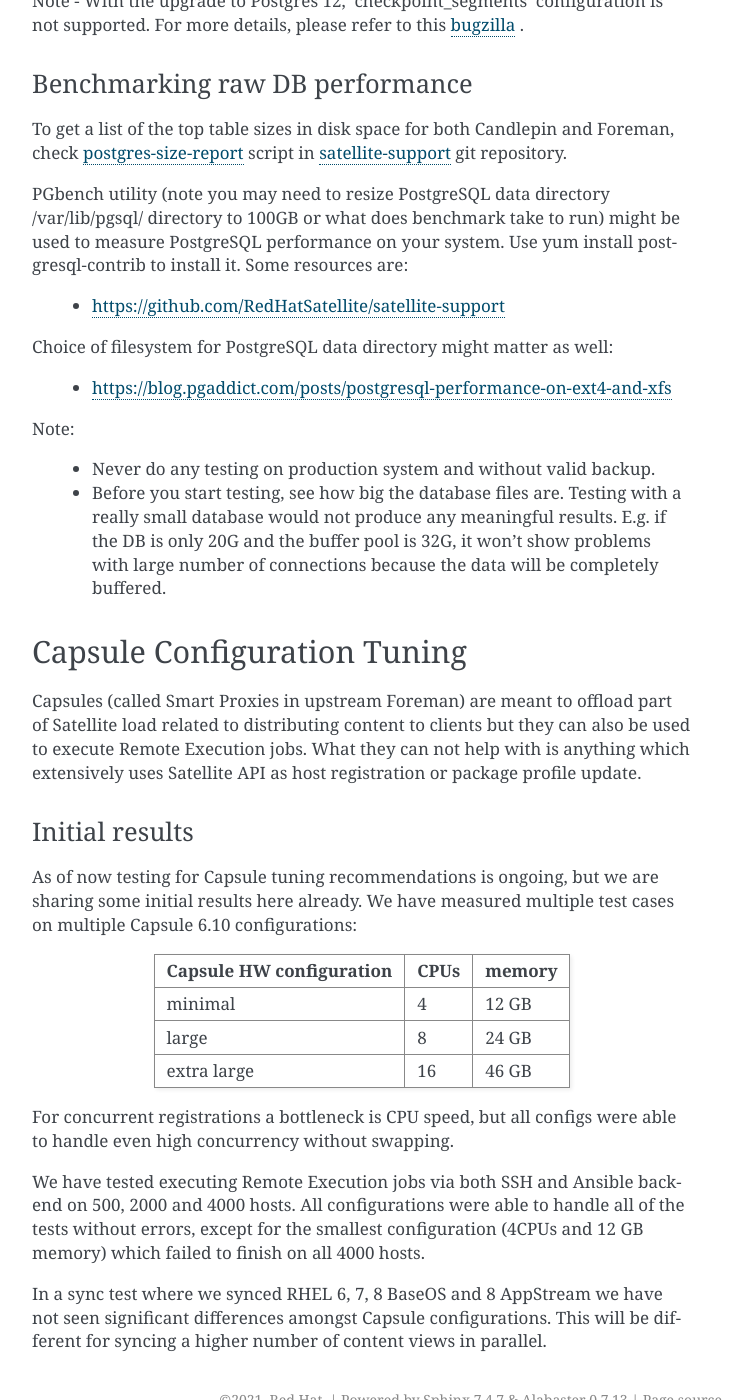
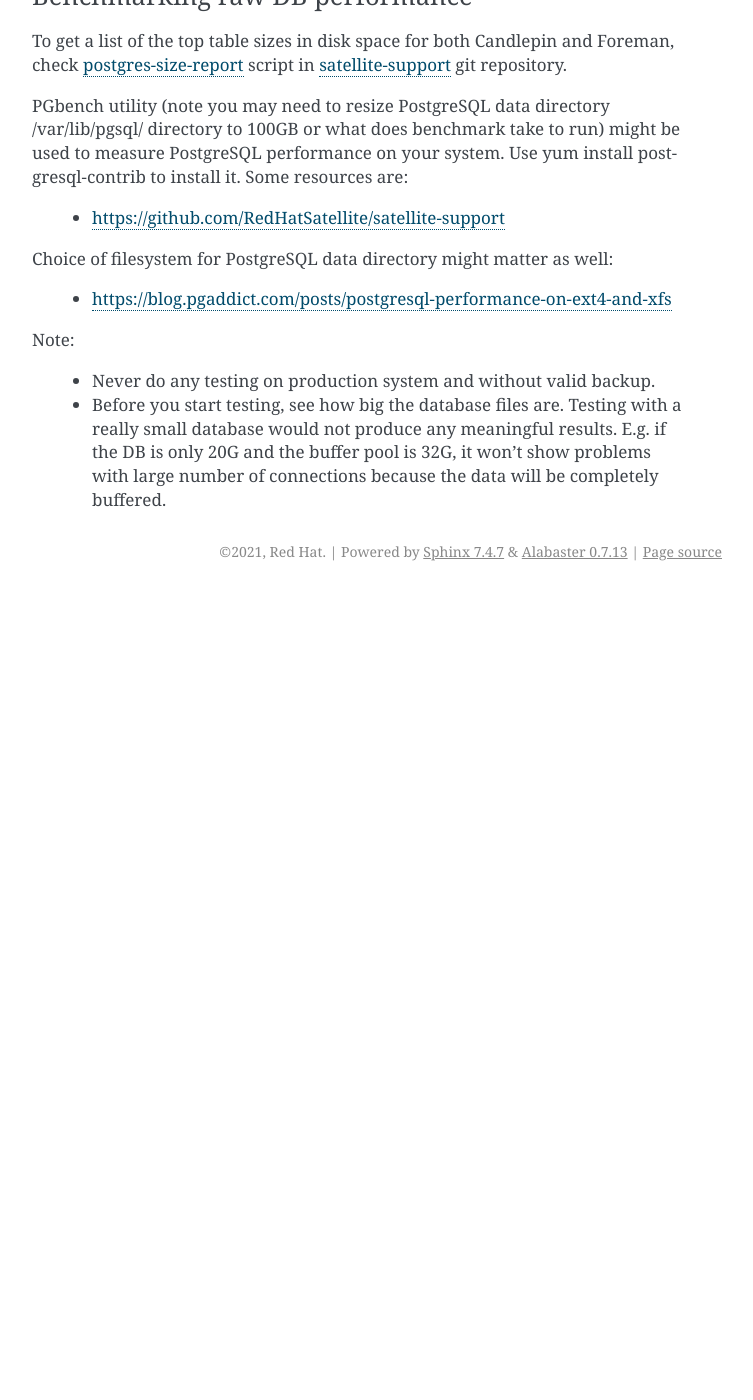
Before and after one commit to RedHatSatellite/satellite-performance-tuning, a Sphinx documentation site: the page built from docs/satellite-configuration-tuning.rst, in a window 1280 px wide and 1400 px high, scrolled down 10159 px. Shown: the whole window, without its empty margins (388-1141 px from the left). Built offline with Sphinx 7.4.7, drawn with Linux system fonts in a browser that asks for light colours; after the commit the page ends 10750 px from its top, so only the background shows below that; some of the changed text lies outside the part shown.

Commit message:
new updates for capsule configuration tuning

```diff
--- a/docs/satellite-configuration-tuning.rst
+++ b/docs/satellite-configuration-tuning.rst
@@ -291,8 +291,6 @@
 
 Dynflow is the workflow management system and task orchestrator which is built as a plugin inside Foreman and is used to execute the different tasks of Satellite in an out-of-order execution manner. Under the conditions when there are a lot of clients checking in on Satellite and running a number of tasks, the Dynflow can take some help from an added tuning specifying how many executors can it launch.
 
-The following configuration snippet provides more information about the tunings involved related to Dynflow: https://satellite.example.com/foreman_tasks/sidekiq
-
 
 PostgreSQL Tuning
 =================
@@ -337,31 +335,3 @@
 
  - Never do any testing on production system and without valid backup.
  - Before you start testing, see how big the database files are. Testing with a really small database would not produce any meaningful results. E.g. if the DB is only 20G and the buffer pool is 32G, it won't show problems with large number of connections because the data will be completely buffered.
-
-
-Capsule Configuration Tuning
-============================
-
-Capsules (called Smart Proxies in upstream Foreman) are meant to offload part of Satellite load related to distributing content to clients but they can also be used to execute Remote Execution jobs. What they can not help with is anything which extensively uses Satellite API as host registration or package profile update.
-
-Initial results
----------------
-
-As of now testing for Capsule tuning recommendations is ongoing, but we are sharing some initial results here already.
-We have measured multiple test cases on multiple Capsule 6.10 configurations:
-
-+--------------------------+----------+------------------+
-| Capsule HW configuration |   CPUs   |    memory        |
-+==========================+==========+==================+
-|      minimal             |    4     |      12 GB       |
-+--------------------------+----------+------------------+
-|      large               |    8     |      24 GB       |
-+--------------------------+----------+------------------+
-|      extra large         |    16    |      46 GB       |
-+--------------------------+----------+------------------+
-
-For concurrent registrations a bottleneck is CPU speed, but all configs were able to handle even high concurrency without swapping.
-
-We have tested executing Remote Execution jobs via both SSH and Ansible backend on 500, 2000 and 4000 hosts. All configurations were able to handle all of the tests without errors, except for the smallest configuration (4CPUs and 12 GB memory) which failed to finish on all 4000 hosts.
-
-In a sync test where we synced RHEL 6, 7, 8 BaseOS and 8 AppStream we have not seen significant differences amongst Capsule configurations. This will be different for syncing a higher number of content views in parallel.
```
Also changed, not shown: docs/capsule-configuration-tuning.rst (added, +40 -0 lines).
